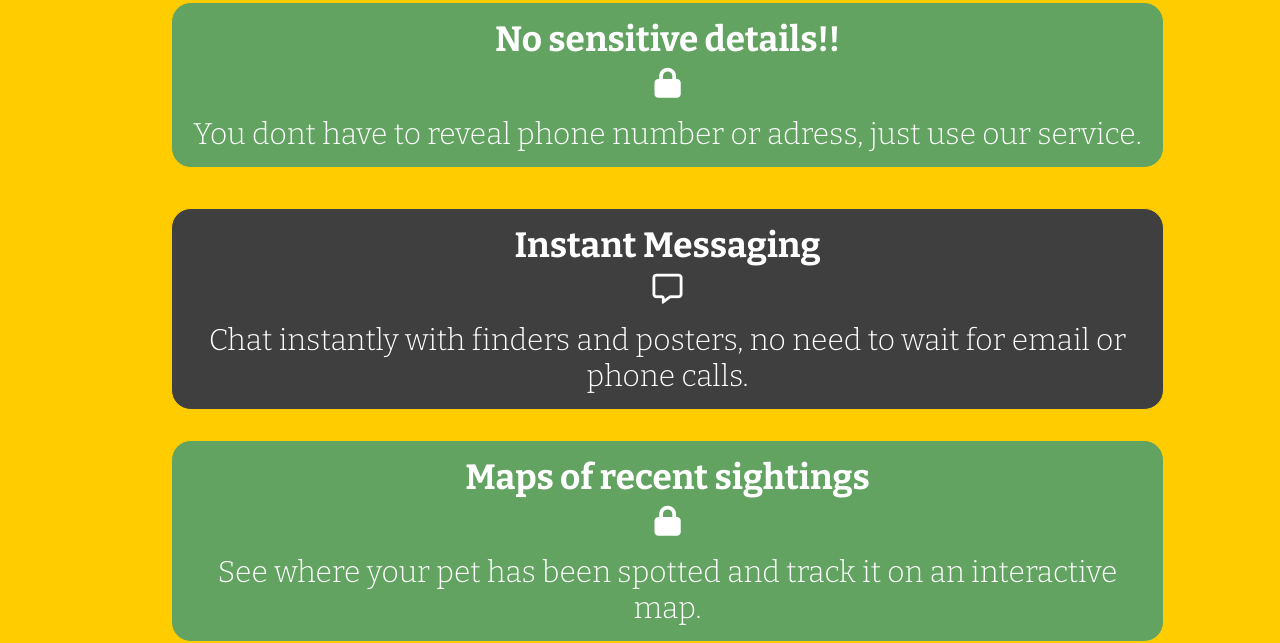
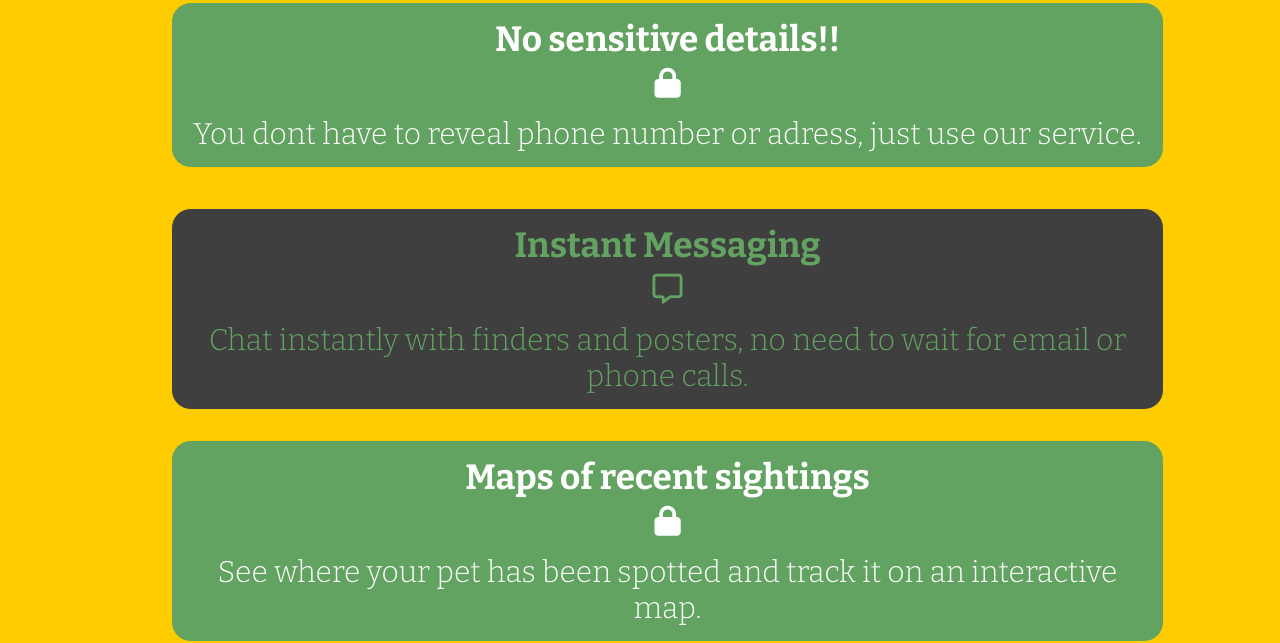
Before and after one commit to kt-fi/kt-find, a website: page index.html in a window 1280 px wide. Shown: the part 1171-1814 px from the top of the page. Drawn offline with nearby package versions, Linux system fonts and the light colour scheme; a web font is replaced by a local one.

Commit message:
first commit

```diff
--- a/sass/_info.scss
+++ b/sass/_info.scss
@@ -79,7 +79,7 @@
          &-3 {
 
            background-color: rgb(63, 63, 63);
-           color: white;
+           color: #63A361;
             margin: 20px 0 20px 0;
             padding: 15px;
             font-size: 3rem;
```
Also changed, not shown: styles.css.
